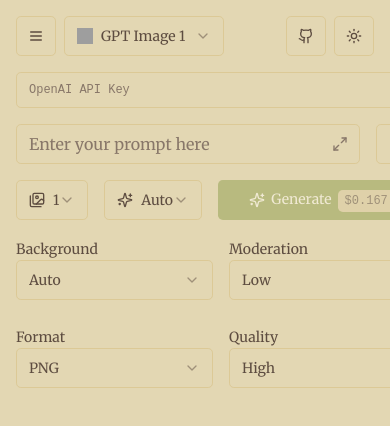
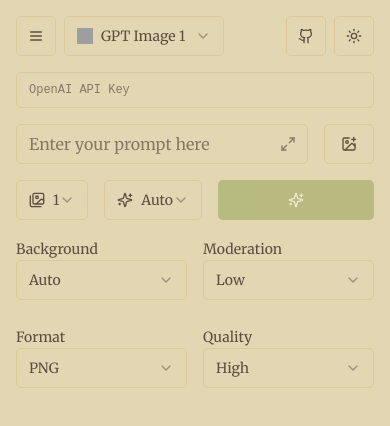
Before and after one commit to Yijia-Z/dalle2-app, a Next.js app: page / in a window 390 px wide. Shown: the top 426 px of the page. Built offline with nearby package versions, Linux system fonts and the light colour scheme; grey boxes are pictures that could not be loaded.

Commit message:
Fix mobile generate button overflow

```diff
--- a/components/image-workspace.tsx
+++ b/components/image-workspace.tsx
@@ -1026,12 +1026,12 @@
               {isLoading ? (
                 <div className="flex items-center gap-2">
                   <Loader2 className="h-4 w-4 animate-spin" />
-                  <span>Processing...</span> {/* Show text always for button */}
+                  <span className="hidden sm:inline">Processing...</span>
                 </div>
               ) : (
                 <div className="flex items-center gap-1.5">
                   <Sparkles className="h-4 w-4" />
-                  <span> {/* Show text always for button */}
+                  <span className="hidden sm:inline">
                     Generate
                     {getEstimatedCost() && parseFloat(getEstimatedCost()) > 0 && (
                       <Badge variant="secondary" className="ml-1.5 font-mono text-xs tabular-nums px-1.5 py-0.5">
```
